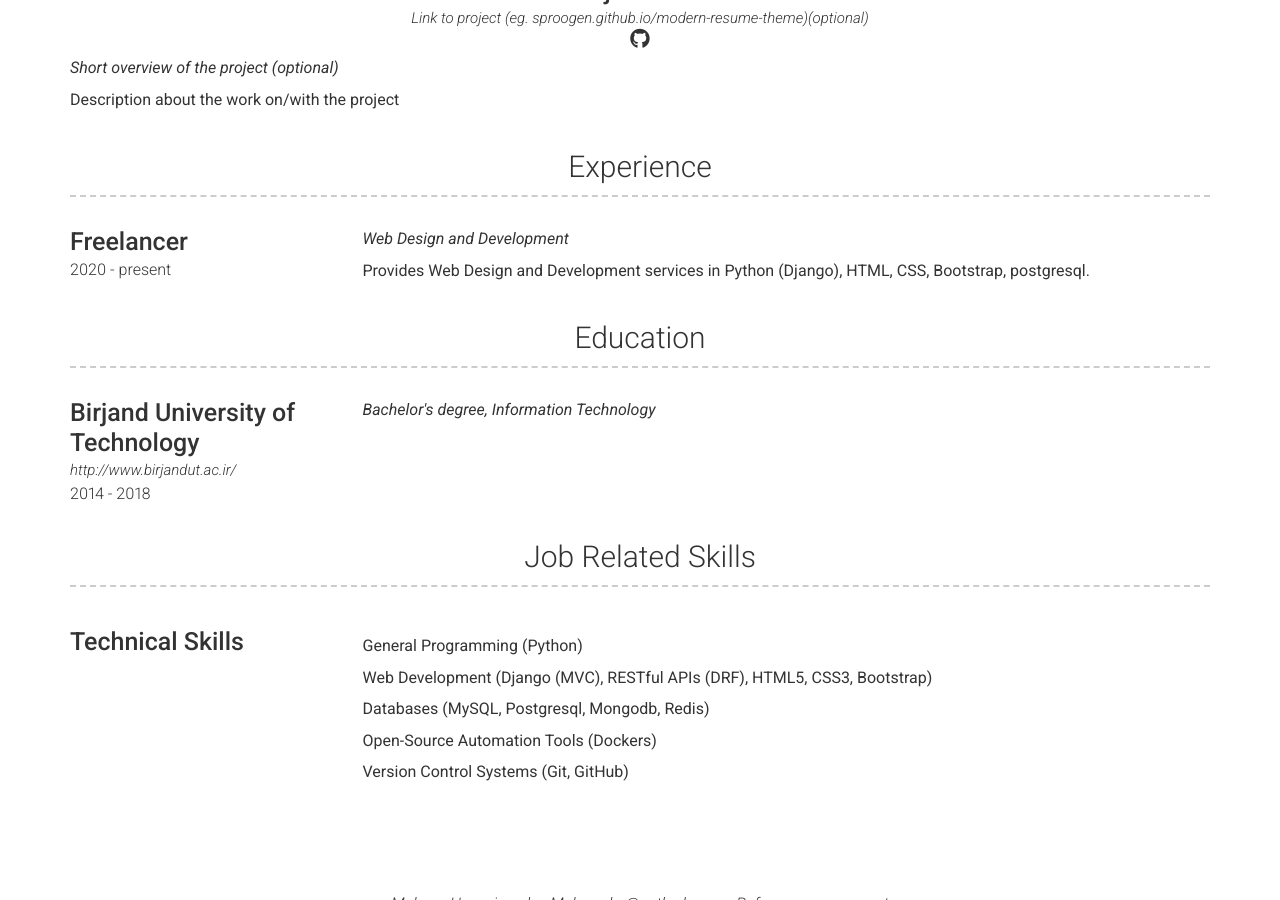
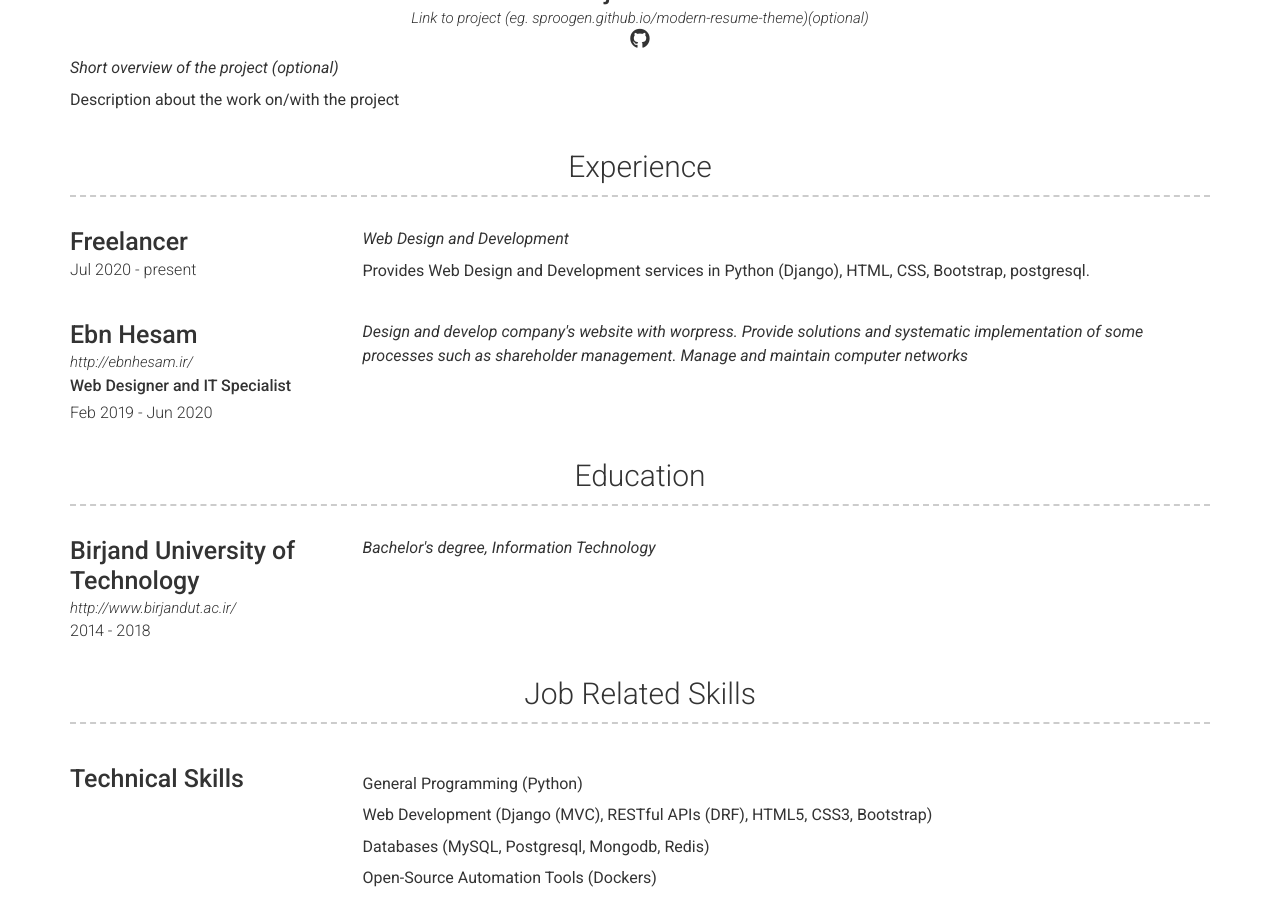
Before and after one commit to mohsenhsz/mohsenhsz.github.io, a Jekyll site: the page built from index.md, in a window 1280 px wide and 900 px high, scrolled down 631 px. Built offline with Jekyll 4.4.1, drawn with Linux system fonts in a browser that asks for light colours; nearby versions of some CDN libraries.

Commit message:
Update experience.yml

```diff
--- a/_data/experience.yml
+++ b/_data/experience.yml
@@ -1,8 +1,19 @@
 # Experience template
 - layout: left
   company: Freelancer
-  dates: 2020 - present
+  dates: Jul 2020 - present
   quote: >
    Web Design and Development
   description: |
     Provides Web Design and Development services in Python (Django), HTML, CSS, Bootstrap, postgresql.
+
+- layout: left
+  company: Ebn Hesam
+  link: http://ebnhesam.ir/
+  job_title: Web Designer and IT Specialist
+  dates: Feb 2019 - Jun 2020
+  quote: >
+    Design and develop company's website with worpress.
+    Provide solutions and systematic implementation of some processes such as shareholder management.
+    Manage and maintain computer networks
+  description:
```
